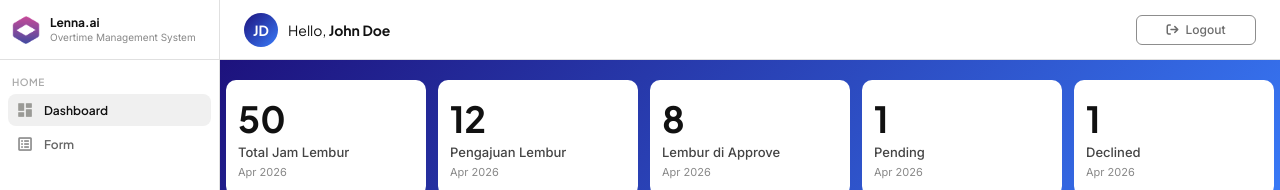
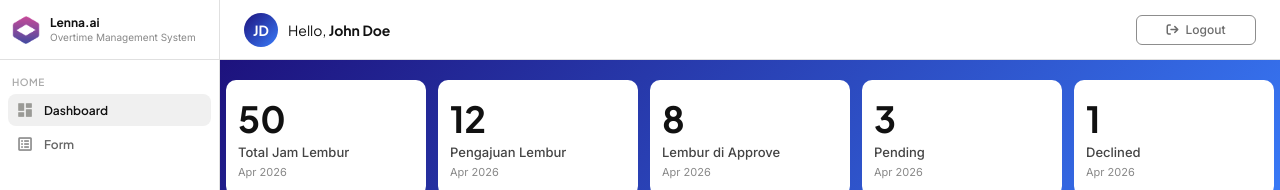
Before and after one commit to Alkiro-bit/OMS-Lenna.ai, a Vue app in the folder oms-project/: page /dashboard in a window 1280 px wide. Shown: the top 190 px of the page. Built offline with nearby package versions, Linux system fonts and the light colour scheme.

Commit message:
update dikit

```diff
--- a/oms-project/src/components/main/employee/Dashboard.vue
+++ b/oms-project/src/components/main/employee/Dashboard.vue
@@ -283,7 +283,7 @@ const statsCards = ref([
   { key: 'totalJam', value: 50, label: 'Total Jam Lembur' },
   { key: 'pengajuan', value: 12, label: 'Pengajuan Lembur' },
   { key: 'approved', value: 8, label: 'Lembur di Approve' },
-  { key: 'pending', value: 1, label: 'Pending' },
+  { key: 'pending', value: 3, label: 'Pending' },
   { key: 'declined', value: 1, label: 'Declined' }
 ])
 
```
